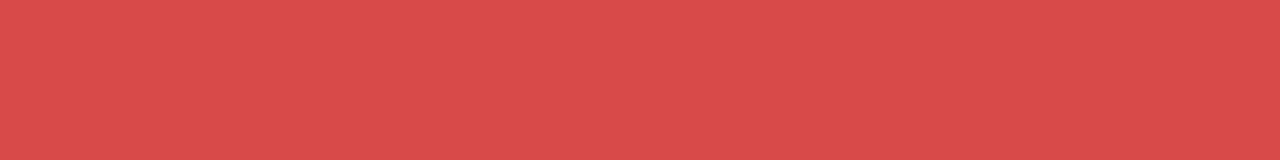
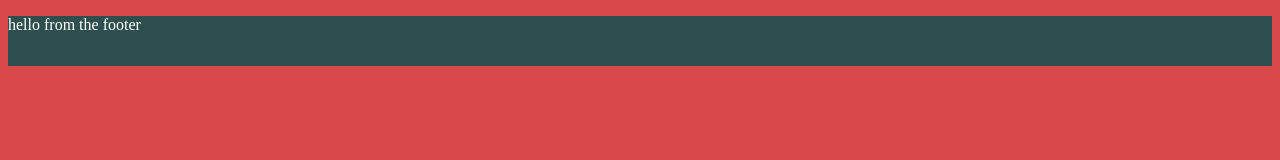
Before and after one commit to edbarrientos10/ramas_sesion, a plain HTML site: page index.html in a window 1280 px wide. Drawn offline with Linux system fonts and the light colour scheme.

Commit message:
Created footer

```diff
--- a/index.html
+++ b/index.html
@@ -7,6 +7,8 @@
     <link rel="stylesheet" href="styles.css">
 </head>
 <body>
-
+    <footer>
+        <p>hello from the footer</p>
+    </footer>
 </body>
 </html>
--- a/styles.css
+++ b/styles.css
@@ -1,3 +1,10 @@
 body {
     background-color: rgb(216, 73, 73);
 }
+
+footer {
+    background-color: darkslategrey;
+    color: white;
+    width: 100%;
+    height: 50px;
+}
```
